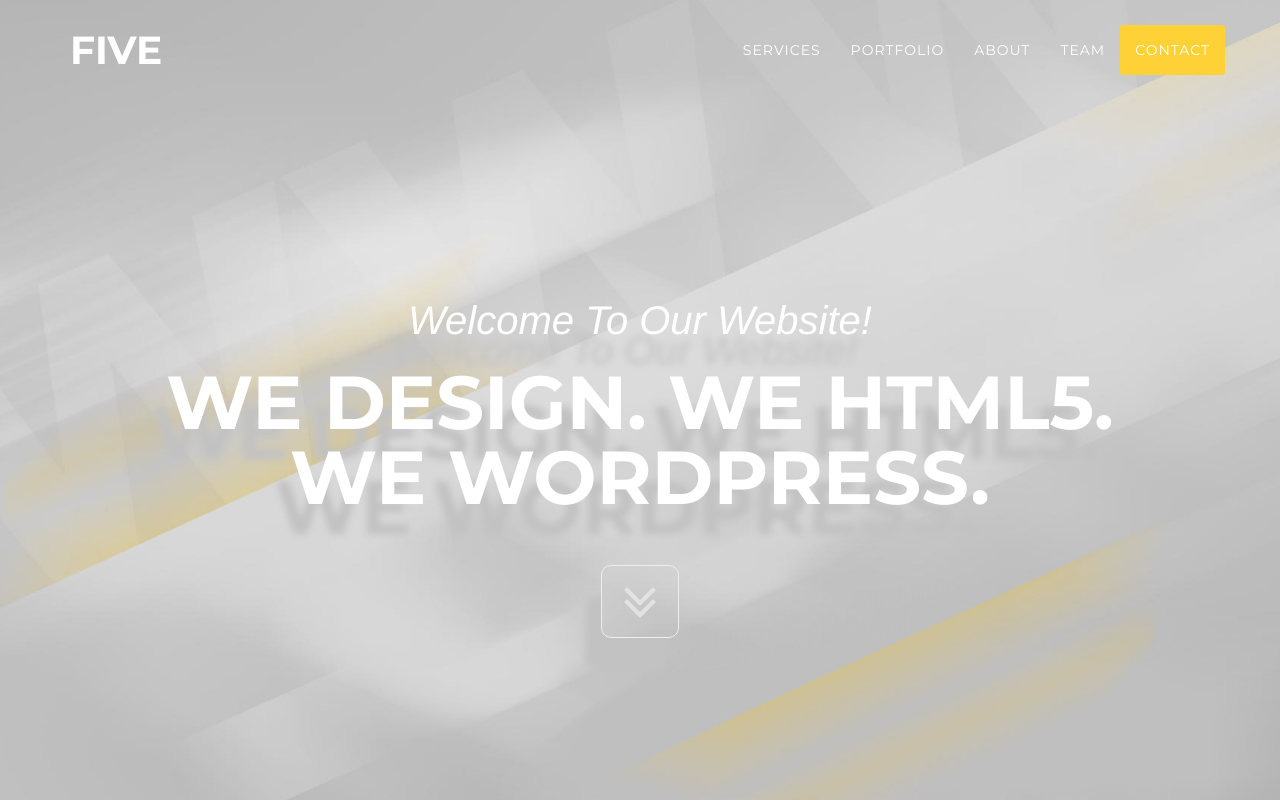
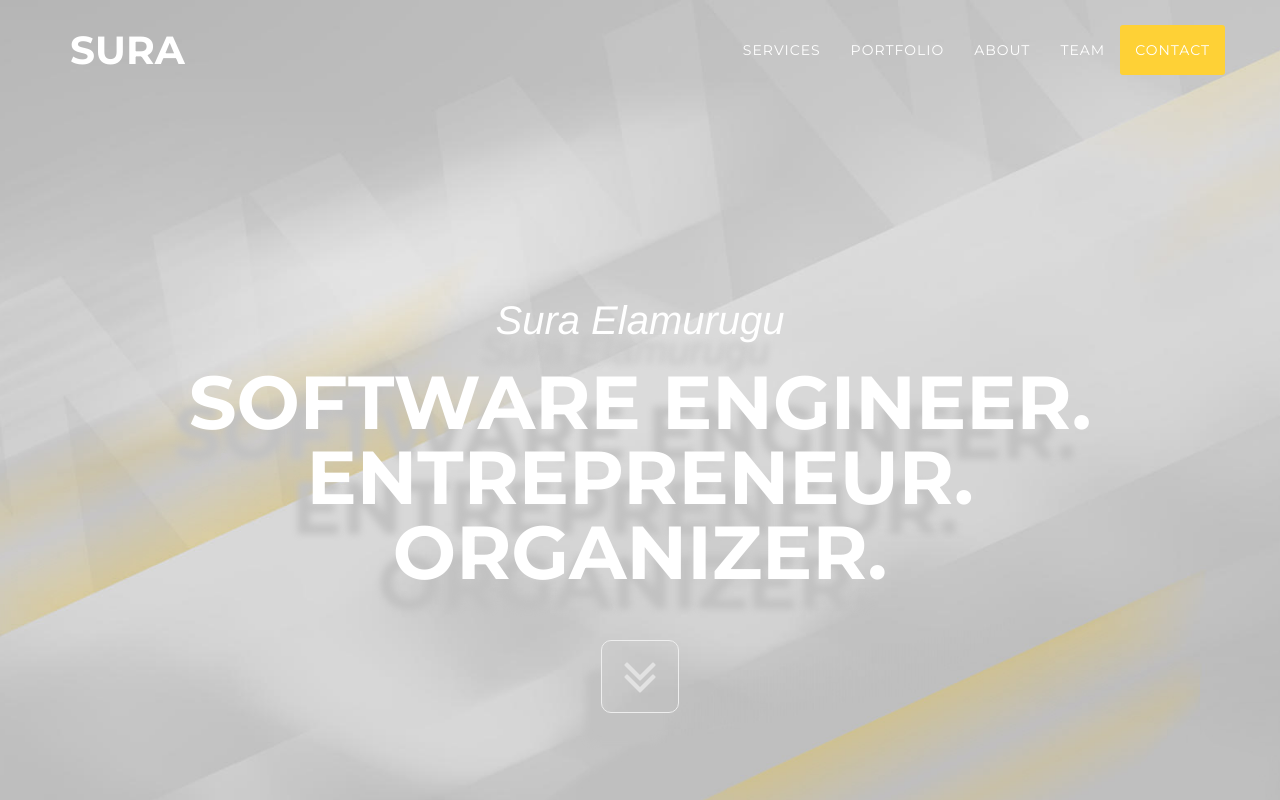
Before and after one commit to selamuru/suraelamurugu, a plain HTML site: page index.html in a window 1280 px wide. Shown: the top 800 px of the page. Drawn offline with nearby package versions, Linux system fonts and the light colour scheme; a web font is replaced by a local one.

Commit message:
Personalize a little text

```diff
--- a/index.html
+++ b/index.html
@@ -40,7 +40,7 @@
     <div class="navbar-header page-scroll">
       <button type="button" class="navbar-toggle" data-toggle="collapse" data-target="#bs-example-navbar-collapse-1"> <span class="sr-only">Toggle navigation</span> <span class="icon-bar"></span> <span class="icon-bar"></span> <span class="icon-bar"></span> </button>
     </div>
-    <span class="navbar-header page-scroll"><a class="navbar-brand page-scroll" href="#page-top">FIVE</a></span>
+    <span class="navbar-header page-scroll"><a class="navbar-brand page-scroll" href="#page-top">SURA</a></span>
 
     <!-- Collect the nav links, forms, and other content for toggling -->
     <div class="collapse navbar-collapse" id="bs-example-navbar-collapse-1">
@@ -62,9 +62,9 @@
 <header>
   <div class="container">
     <div class="intro-text">
-      <div class="intro-lead-in">Welcome To Our Website!</div>
-      <div class="intro-heading">We design. We HTML5.<br>
-        We WordPress.</div>
+      <div class="intro-lead-in">Sura Elamurugu</div>
+      <div class="intro-heading">Software Engineer. Entrepreneur.<br>
+        Organizer.</div>
       <a href="#services" class="page-scroll btn btn-xl"><i class="fa fa-angle-double-down fa-4x"></i></a> </div>
   </div>
 </header>
@@ -342,7 +342,7 @@
 <footer>
   <div class="container">
     <div class="row">
-      <div class="col-md-8"> <span class="copyright">Copyright &copy; 2014 Your Website. Design by <a href="http://www.templategarden.com" rel="nofollow">TemplateGarden</a></span> </div>
+      <div class="col-md-8"> <span class="copyright">Copyright &copy; 2015 Sura Elamurugu</span> </div>
       <div class="col-md-4">
         <ul class="list-inline social-buttons">
           <li><a href="#"><i class="fa fa-twitter"></i></a> </li>
```
